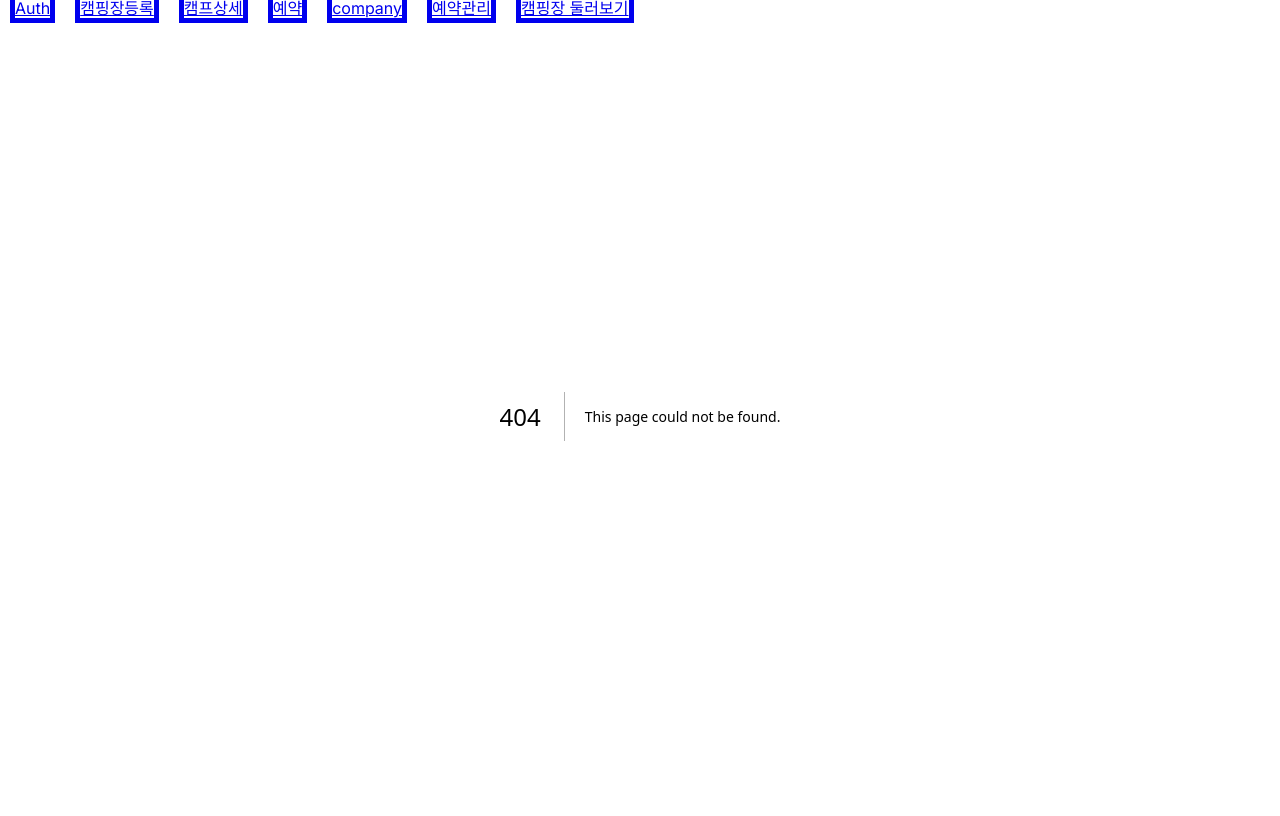
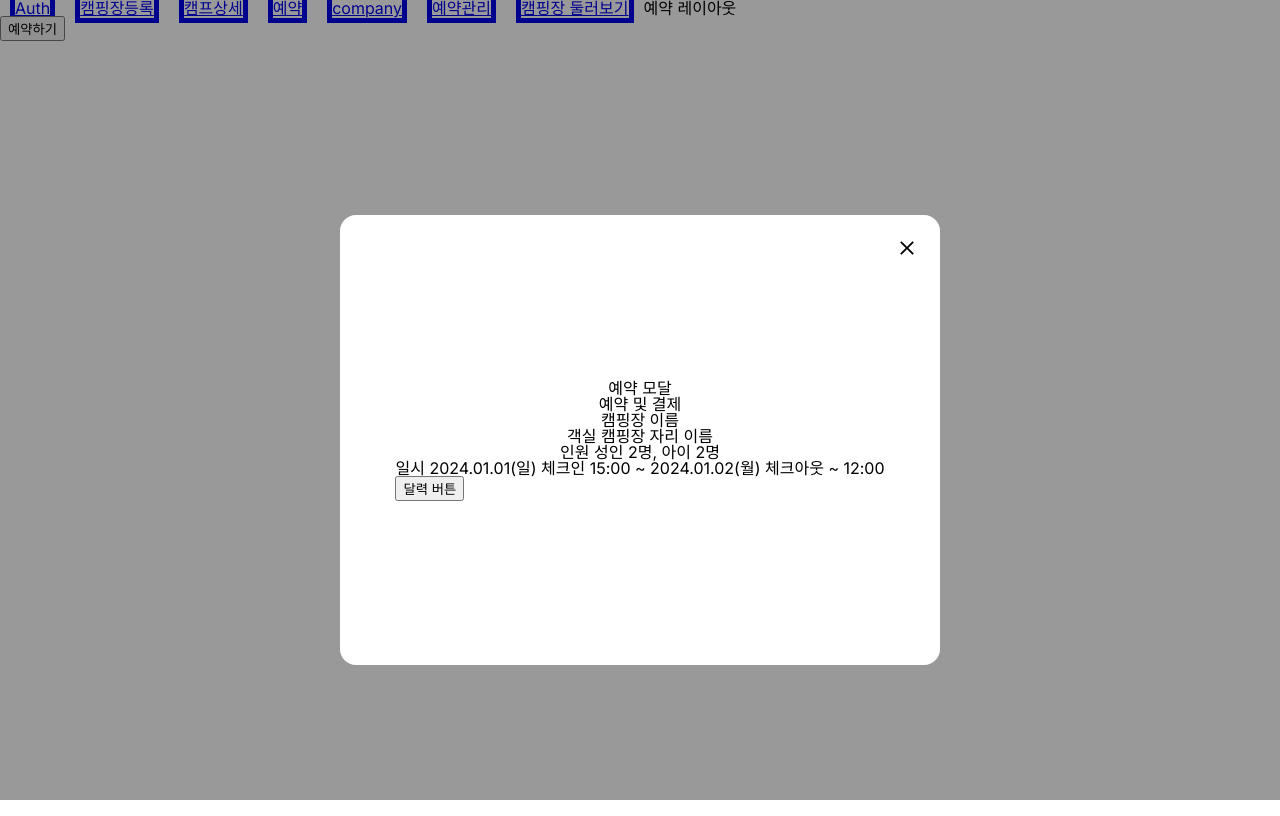
Before and after one commit to h0ngwon/Camperspot, a Next.js app: page /camp/detail/1/reservation in a window 1280 px wide. Before the commit this address had no page. Built offline with nearby package versions, Linux system fonts and the light colour scheme.

Commit message:
feat: 예약 모달창 구현 (#6)

```diff
--- a/package.json
+++ b/package.json
@@ -12,9 +12,11 @@
     "@sentry/nextjs": "^7.92.0",
     "@supabase/supabase-js": "^2.39.2",
     "@tanstack/react-query": "^5.17.1",
+    "date-fns": "^3.1.0",
     "next": "14.0.4",
     "next-auth": "^4.24.5",
     "react": "^18",
+    "react-day-picker": "^8.10.0",
     "react-dom": "^18",
     "react-hook-form": "^7.49.2",
     "react-kakao-maps-sdk": "^1.1.24",
--- /dev/null
+++ b/src/app/camp/detail/[id]/reservation/@modal/page.tsx
@@ -0,0 +1,43 @@
+'use client';
+import styles from './reservation.module.css';
+import { useRouter } from 'next/navigation';
+
+const page = () => {
+  const router = useRouter();
+  const onCloseHandler = () => {
+    router.back();
+  };
+
+  return (
+    <div className={styles.modalBackground}>
+      <div className={styles.modal}>
+        <div>예약 모달</div>
+        <button className={styles.closeButton} onClick={onCloseHandler}>
+          <svg
+            width={24}
+            viewBox='0 0 24 24'
+            aria-hidden='true'
+            className='r-18jsvk2 r-4qtqp9 r-yyyyoo r-z80fyv r-dnmrzs r-bnwqim r-1plcrui r-lrvibr r-19wmn03'
+          >
+            <g>
+              <path d='M10.59 12L4.54 5.96l1.42-1.42L12 10.59l6.04-6.05 1.42 1.42L13.41 12l6.05 6.04-1.42 1.42L12 13.41l-6.04 6.05-1.42-1.42L10.59 12z'></path>
+            </g>
+          </svg>
+        </button>
+        <h1>예약 및 결제</h1>
+
+        <p>캠핑장 이름</p>
+        <p>객실 캠핑장 자리 이름</p>
+        <p>인원 성인 2명, 아이 2명</p>
+        <div>
+          <p>
+            일시 2024.01.01(일) 체크인 15:00 ~ 2024.01.02(월) 체크아웃 ~ 12:00
+          </p>
+          <button>달력 버튼</button>
+        </div>
+      </div>
+    </div>
+  );
+};
+
+export default page;
--- /dev/null
+++ b/src/app/camp/detail/[id]/reservation/@modal/reservation.module.css
@@ -0,0 +1,46 @@
+.modalBackground {
+  width: 100vw;
+  height: 100%;
+  display: flex;
+  justify-content: center;
+  align-items: center;
+  position: absolute;
+  background-color: rgba(0, 0, 0, 0.4);
+  top: 0;
+  left: 0;
+  right: 0;
+  bottom: 0;
+}
+
+.modal {
+  background: #ffffff;
+  position: relative;
+  top: 5%;
+  max-width: 80vw;
+  min-width: 600px;
+  border-radius: 16px;
+  display: flex;
+  flex-direction: column;
+  justify-content: center;
+  align-items: center;
+  height: 450px;
+}
+
+.closeButton {
+  width: 34px;
+  height: 34px;
+  border-radius: 17px;
+  border: none;
+  cursor: pointer;
+  background-color: #fff;
+  position: absolute;
+  right: 16px;
+  top: 16px;
+  display: flex;
+  align-items: center;
+  justify-content: center;
+}
+
+.closeButton:hover {
+  background-color: rgba(15, 20, 25, 0.1);
+}
--- /dev/null
+++ b/src/app/camp/detail/[id]/reservation/layout.tsx
@@ -0,0 +1,15 @@
+export default function Layout({
+  children,
+  modal,
+}: {
+  children: React.ReactNode;
+  modal: React.ReactNode;
+}) {
+  return (
+    <>
+      예약 레이아웃
+      {children}
+      {modal}
+    </>
+  );
+}
--- /dev/null
+++ b/src/app/camp/detail/[id]/reservation/page.tsx
@@ -0,0 +1,9 @@
+import Reservation from '@/components/Reservation';
+
+export default function page() {
+  return (
+    <section>
+      <button>예약하기</button>
+    </section>
+  );
+}
--- a/src/components/Header.tsx
+++ b/src/components/Header.tsx
@@ -15,7 +15,7 @@ const Header = (props: Props) => {
       <Link href={`/camp/detail/aaa`} className={styles.linkBtn}>
         캠프상세
       </Link>
-      <Link href={`/camp/aaa/reservation`} className={styles.linkBtn}>
+      <Link href={`/camp/detail/aaa/reservation`} className={styles.linkBtn}>
         예약
       </Link>
       <Link href={`/company/aaa`} className={styles.linkBtn}>
```
Also changed, not shown: 1 other file (tests, documents, lock files or other folders).
